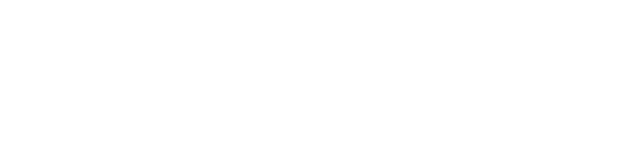
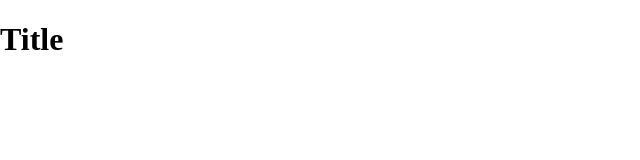
Before and after one commit to maxbiletskyi1/template-test, a plain HTML site: page index.html in a window 1280 px wide. Shown: the whole page, without its empty margins (0-640 px from the left). Drawn offline with Linux system fonts and the light colour scheme.

Commit message:
template changed

```diff
--- a/index.html
+++ b/index.html
@@ -9,6 +9,9 @@
     <link rel="stylesheet" href="style.css">
 </head>
 <body>
+    <header>
+        <h1>Title</h1>
+    </header>
     <!-- Script -->
     <script src="script.js"></script>
 </body>
```
